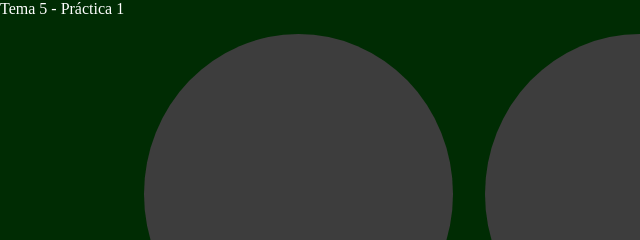
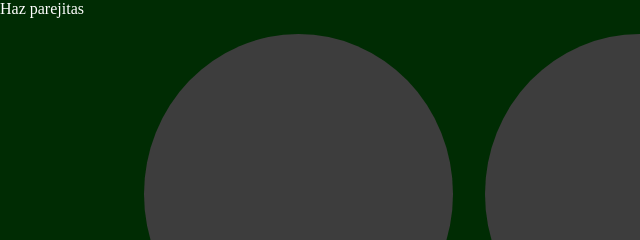
Before and after one commit to dawcas/matchTwo, a plain HTML site: page index.html in a window 1280 px wide. Shown: the top 240 px of the page, 0-640 px from the left. Drawn offline with Linux system fonts and the light colour scheme.

Commit message:
examen en curso
Este commit es sólo para el examen

```diff
--- a/index.html
+++ b/index.html
@@ -1,7 +1,10 @@
 <!DOCTYPE html>
 <html lang="es">
     <head>
-        <title>Tema 5 - Práctica 1</title>
+        <title>Hola, Nacho</title>
+<!--
+        comentario añadido para el examen
+-->
         <meta charset="utf-8">
         <meta name="generator" content="Geany 1.37.1">
         <meta name="viewport" content="width=device-width, initial-scale=1, shrink-to-fit=no">
@@ -10,7 +13,7 @@
     </head>
     <body>
         <header>
-            Tema 5 - Práctica 1
+            Haz parejitas
         </header>
         <main>
             <div class='card' id='c0'></div>
--- a/js/script.js
+++ b/js/script.js
@@ -1,7 +1,7 @@
 /**
- * @title Tema 5 - Práctica 1
+ * @title Examen 2EV
  * @author dawcas
- *
+ * IDC what to write
  */
 
 /**
```
